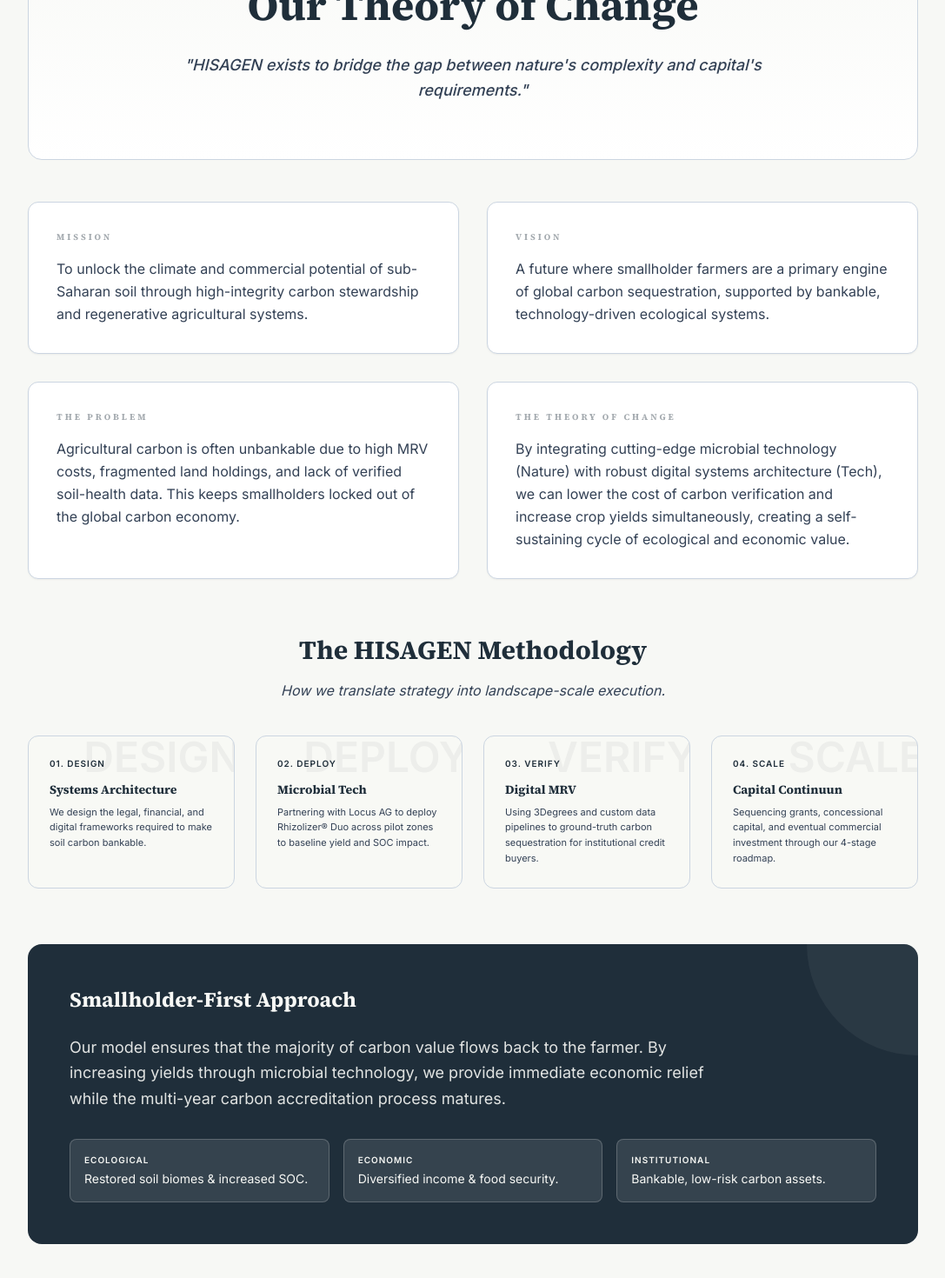
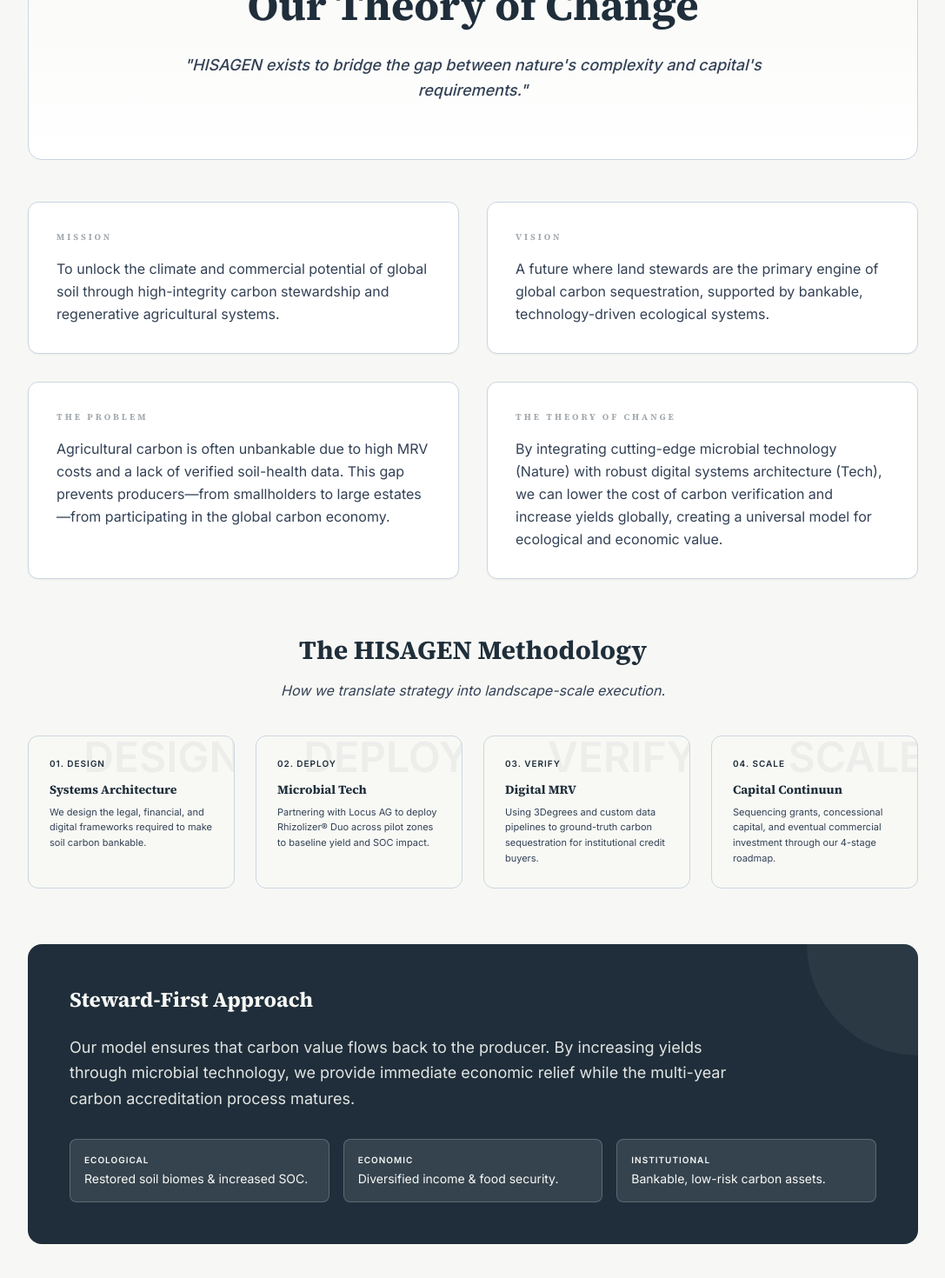
Before and after one commit to juakali100/hisagen, a Next.js app: page /strategy in a window 1280 px wide. Shown: the part 318-1788 px from the top of the page at 87% size, without its empty margins (96-1183 px from the left). Built offline with nearby package versions, Linux system fonts and the light colour scheme.

Commit message:
Strategic Generalization: Frame HISAGEN as a Global Platform with SSA Flagship

```diff
--- a/src/app/organization/page.tsx
+++ b/src/app/organization/page.tsx
@@ -4,7 +4,7 @@
     {
         name: "Deep Six Consulting",
         role: "Operational Oversight",
-        detail: "Strategic advisory, client relationship management, and local operational oversight for the Uganda pilot. Deep Six brings the 'ground-truth' experience required to navigate complex sub-Saharan landscapes."
+        detail: "Strategic advisory, client relationship management, and local operational oversight. Starting with the Uganda flagship, Deep Six brings the 'ground-truth' experience required to navigate complex agricultural landscapes."
     },
     {
         name: "Pandion Studio",
@@ -15,8 +15,8 @@
 
 const foundingPrinciples = [
     {
-        title: "Smallholder-First",
-        body: "We believe that for nature-based solutions to be permanent, they must be profitable for the individuals managing the land. Our model prioritizes yield increases and recurring income for farmers."
+        title: "Steward-First",
+        body: "We believe that for nature-based solutions to be permanent, they must be profitable for the individuals managing the land. Our model prioritizes yield increases and recurring income for producers, from smallholders to large estates."
     },
     {
         title: "Scientific Integrity",
--- a/src/app/page.tsx
+++ b/src/app/page.tsx
@@ -33,8 +33,8 @@
 const homeStats = [
   { label: "Phase", value: "Founding" },
   { label: "Focus", value: "Agri-Carbon" },
-  { label: "Pilot", value: "Uganda" },
-  { label: "Market", value: "Sub-Saharan" },
+  { label: "Flagship", value: "Uganda Pilot" },
+  { label: "Market", value: "Global / SSA" },
 ];
 
 export default function HomePage() {
@@ -49,10 +49,10 @@
           <p className="text-[10px] font-bold uppercase tracking-[0.5em] text-secondary/40">Founding Stewardship Portal</p>
           <h1 className="mt-8 text-6xl font-black leading-tight text-secondary tracking-tight">
             Regenerative Carbon <br />
-            <span className="text-primary italic">for Sub-Saharan Agriculture</span>
+            <span className="text-primary italic">for Global Agriculture</span>
           </h1>
           <p className="mt-8 mx-auto max-w-2xl text-xl leading-relaxed text-slate font-medium">
-            HISAGEN is a systems architect for the agricultural transition, building the infrastructure to make soil carbon bankable at scale.
+            HISAGEN is a systems architect for the agricultural transition, starting in sub-Saharan landscapes to prove the model for universal deployment.
           </p>
 
           <div className="mt-12 flex justify-center gap-4">
@@ -118,7 +118,7 @@
             "We are not just a carbon developer. We are a platform company that integrates capital, technology, and community."
           </h2>
           <p className="text-lg opacity-80 leading-relaxed mb-10">
-            Our objective is to prove the HISAGEN method in Uganda before replicating across high-potential landscapes globally. This portal serves as the live blueprint for our first proof point.
+            Our objective is to prove the HISAGEN platform through our Uganda flagship before replicating across high-potential landscapes globally—addressing both smallholders and landscape-scale commercial estates.
           </p>
           <div className="flex flex-wrap gap-4">
             <a href="/strategy" className="px-6 py-3 bg-parchment text-secondary rounded-full font-bold uppercase tracking-widest text-xs hover:bg-white transition-colors">
--- a/src/app/strategy/page.tsx
+++ b/src/app/strategy/page.tsx
@@ -3,19 +3,19 @@
 const strategyPillars = [
     {
         title: "Mission",
-        content: "To unlock the climate and commercial potential of sub-Saharan soil through high-integrity carbon stewardship and regenerative agricultural systems."
+        content: "To unlock the climate and commercial potential of global soil through high-integrity carbon stewardship and regenerative agricultural systems."
     },
     {
         title: "Vision",
-        content: "A future where smallholder farmers are a primary engine of global carbon sequestration, supported by bankable, technology-driven ecological systems."
+        content: "A future where land stewards are the primary engine of global carbon sequestration, supported by bankable, technology-driven ecological systems."
     },
     {
         title: "The Problem",
-        content: "Agricultural carbon is often unbankable due to high MRV costs, fragmented land holdings, and lack of verified soil-health data. This keeps smallholders locked out of the global carbon economy."
+        content: "Agricultural carbon is often unbankable due to high MRV costs and a lack of verified soil-health data. This gap prevents producers—from smallholders to large estates—from participating in the global carbon economy."
     },
     {
         title: "The Theory of Change",
-        content: "By integrating cutting-edge microbial technology (Nature) with robust digital systems architecture (Tech), we can lower the cost of carbon verification and increase crop yields simultaneously, creating a self-sustaining cycle of ecological and economic value."
+        content: "By integrating cutting-edge microbial technology (Nature) with robust digital systems architecture (Tech), we can lower the cost of carbon verification and increase yields globally, creating a universal model for ecological and economic value."
     }
 ];
 
@@ -89,9 +89,9 @@
             <section className="mt-16 p-12 rounded-2xl bg-secondary text-parchment relative overflow-hidden">
                 <div className="absolute top-0 right-0 w-64 h-64 bg-white/5 rounded-full -mr-32 -mt-32" />
                 <div className="relative z-10">
-                    <h2 className="text-2xl font-bold mb-6">Smallholder-First Approach</h2>
+                    <h2 className="text-2xl font-bold mb-6">Steward-First Approach</h2>
                     <p className="text-lg opacity-90 leading-relaxed max-w-3xl mb-8">
-                        Our model ensures that the majority of carbon value flows back to the farmer. By increasing yields through microbial technology, we provide immediate economic relief while the multi-year carbon accreditation process matures.
+                        Our model ensures that carbon value flows back to the producer. By increasing yields through microbial technology, we provide immediate economic relief while the multi-year carbon accreditation process matures.
                     </p>
                     <div className="grid gap-4 md:grid-cols-3">
                         <div className="p-4 rounded-lg bg-white/10 border border-white/20">
```
Also changed, not shown: 1 other file (tests, documents, lock files or other folders).
